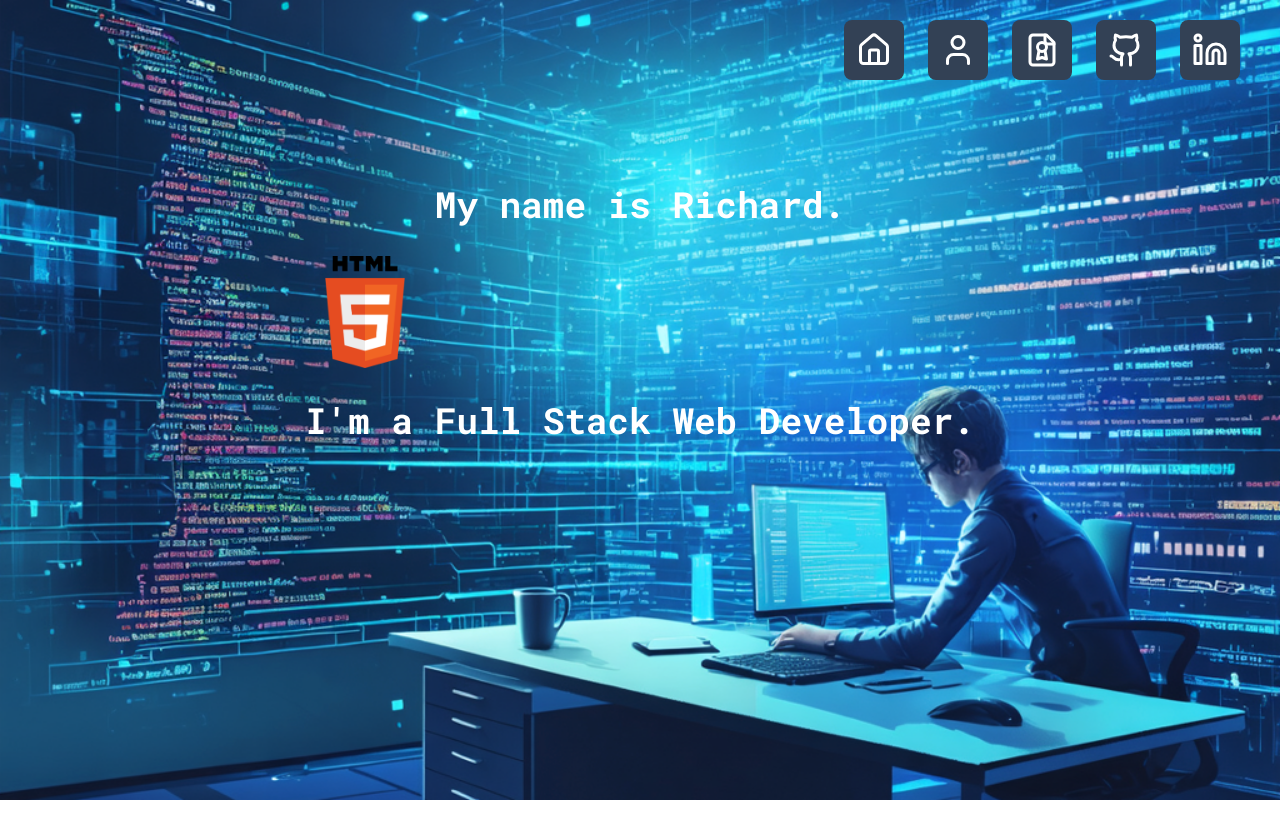
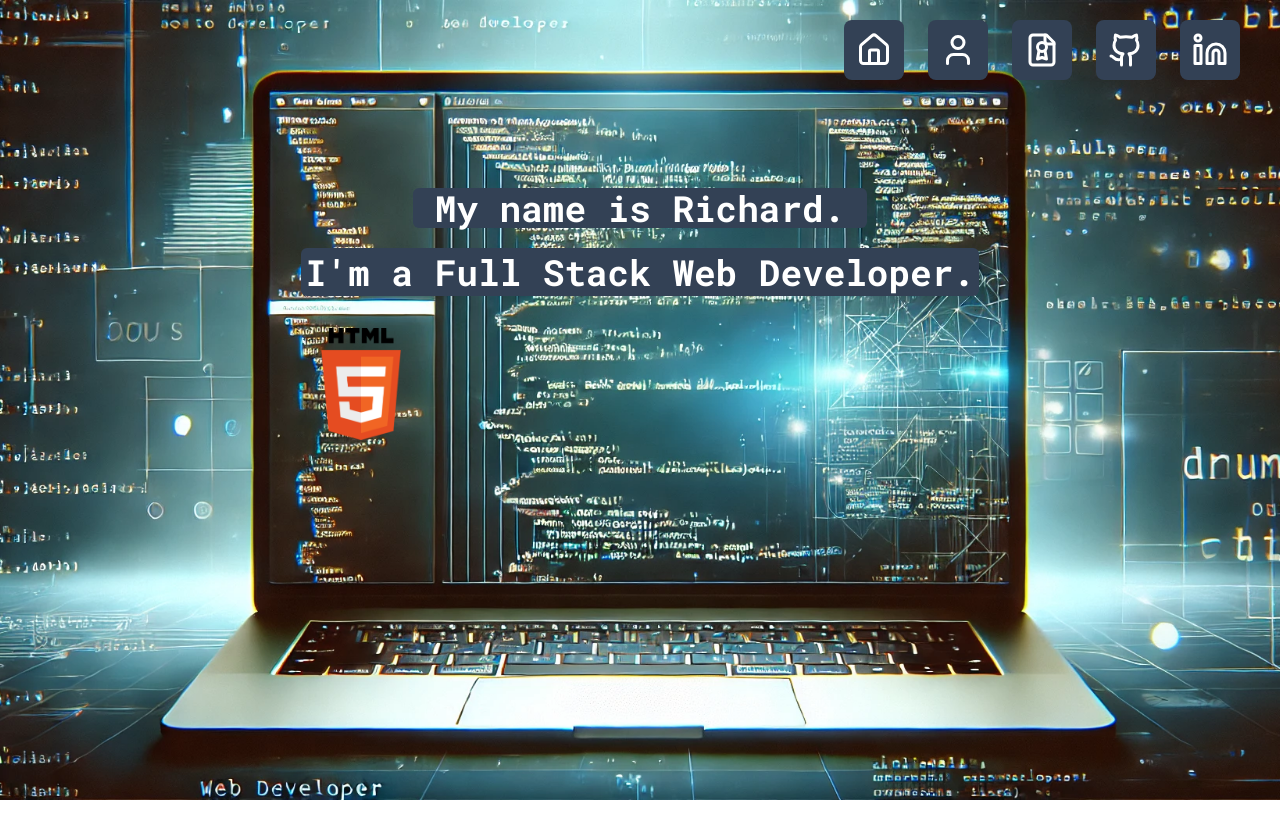
Before and after one commit to ej84/rjweb, a Next.js app: page / in a window 1280 px wide. Shown: the top 838 px of the page. Built offline with nearby package versions, Linux system fonts and the light colour scheme.

Commit message:
Changed Main Image

```diff
--- a/src/app/page.jsx
+++ b/src/app/page.jsx
@@ -3,7 +3,7 @@ import React, { useState, useEffect } from "react";
 import { useMediaQuery } from "@mui/material";
 import Image from "next/image";
 import Link from "next/link";
-import main from "./image/main.png";
+import main from "./image/main.webp";
 import html from "./image/html.png";
 import Nav from "./components/Nav";
 
@@ -18,12 +18,17 @@ export default function Home() {
       />
       <Nav />
       <main className="flex justify-center lg:p-14 text-white h-screen">
-        <div className="p-4 m-3 text-center lg:top-20 space-y-5">
-          <h1 className="text-3xl lg:text-4xl font-extrabold fade-in">
-            My name is Richard.
-          </h1>
+        <div className="p-5 m-3 text-center lg:top-20 space-y-5">
+          <div className="mx-28 bg-slate-700 rounded-md ">
+            <h1 className="text-3xl lg:text-4xl font-extrabold fade-in">
+              My name is Richard.
+            </h1>
+          </div>
           {/*</div>
         <div className="p-3 m-2 text-center">*/}
+          <h2 className="text-lg font-bold lg:text-4xl fade-in_2 p-1 bg-slate-700 rounded-md">
+            I'm a <span>Full Stack Web Developer.</span>
+          </h2>
           <div className="p-5">
             <Link
               href="/about"
@@ -32,9 +37,6 @@ export default function Home() {
               <Image src={html} alt="about_me_btn" />
             </Link>
           </div>
-          <h2 className="text-lg font-bold lg:text-4xl fade-in_2">
-            I'm a <span>Full Stack Web Developer.</span>
-          </h2>
         </div>
       </main>
     </>
```
Also changed, not shown: src/app/image/main.webp (added).
